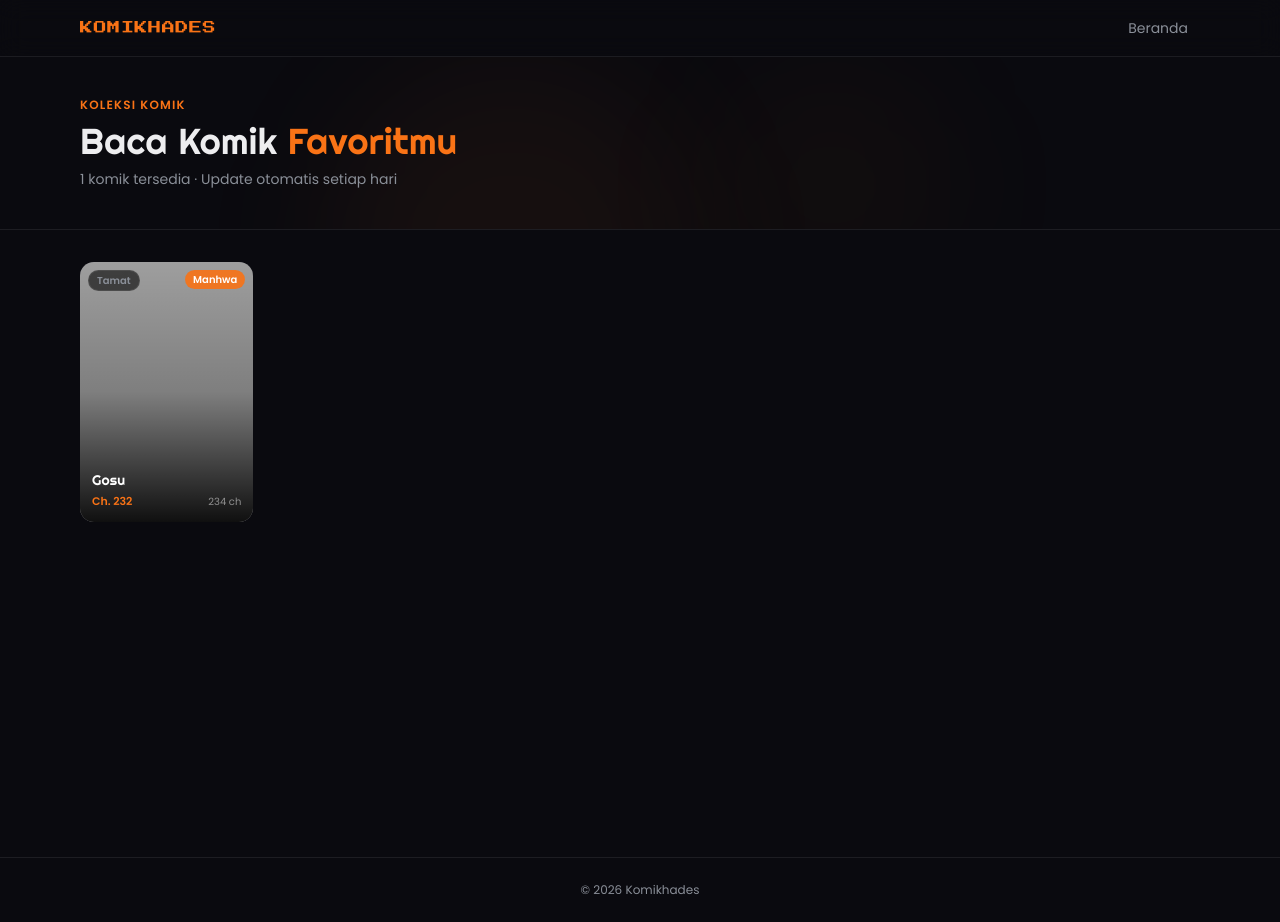
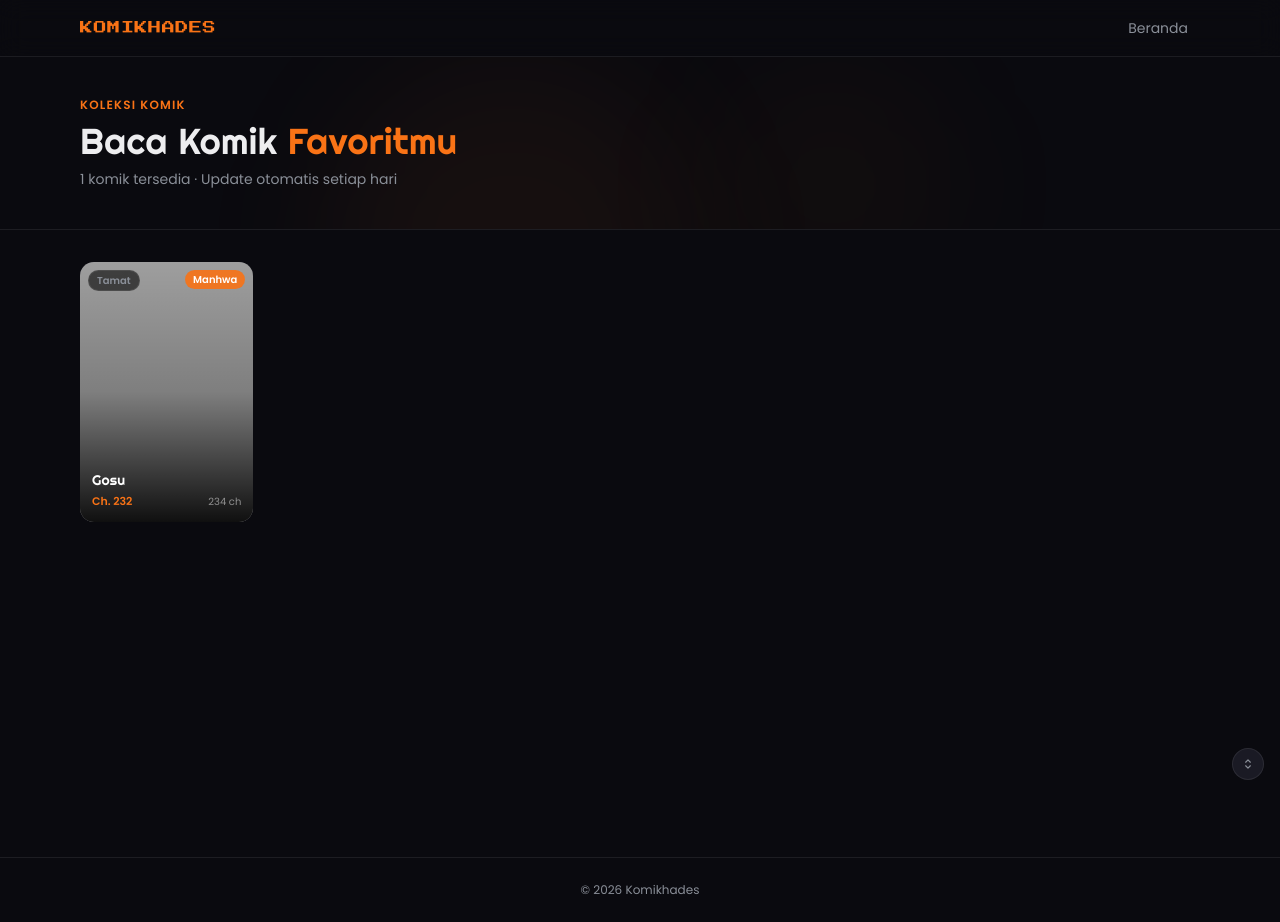
Before and after one commit to hadespwnme/komikhades, a Next.js app: page / in a window 1280 px wide. Built offline with nearby package versions, Linux system fonts and the light colour scheme; grey boxes are pictures that could not be loaded.

Commit message:
feat: tambah tombol scroll atas/bawah dengan auto-hide dan toggle

```diff
--- a/src/app/layout.tsx
+++ b/src/app/layout.tsx
@@ -1,6 +1,7 @@
 import type { Metadata } from "next";
 import "./globals.css";
 import Navbar from "@/components/Navbar";
+import ScrollButtons from "@/components/ScrollButtons";
 
 export const metadata: Metadata = {
   title: {
@@ -23,6 +24,7 @@ export default function RootLayout({
         <footer className="text-center text-xs text-muted py-6 border-t border-border">
           © {new Date().getFullYear()} Komikhades
         </footer>
+        <ScrollButtons />
       </body>
     </html>
   );
--- /dev/null
+++ b/src/components/ScrollButtons.tsx
@@ -0,0 +1,94 @@
+"use client";
+
+import { useEffect, useState, useCallback } from "react";
+
+export default function ScrollButtons() {
+  const [visible, setVisible] = useState(false);   // auto-show when scrolled
+  const [pinned, setPinned] = useState(false);      // manually toggled visible
+  const [show, setShow] = useState(false);          // final visibility
+
+  // Show when scrolled away from top
+  const handleScroll = useCallback(() => {
+    const y = window.scrollY;
+    const maxY = document.documentElement.scrollHeight - window.innerHeight;
+    // Auto-visible when not at very top and not at very bottom edge
+    setVisible(y > 200 && maxY > 200);
+  }, []);
+
+  useEffect(() => {
+    window.addEventListener("scroll", handleScroll, { passive: true });
+    handleScroll();
+    return () => window.removeEventListener("scroll", handleScroll);
+  }, [handleScroll]);
+
+  // Final visibility: auto-visible OR pinned by user tap
+  useEffect(() => {
+    setShow(visible || pinned);
+  }, [visible, pinned]);
+
+  // When user taps: if currently showing → hide (pin off), if hidden → pin on
+  const handleToggle = () => {
+    if (show) {
+      setPinned(false);
+      setVisible(false); // force hide until next scroll threshold
+    } else {
+      setPinned(true);
+    }
+  };
+
+  const scrollToTop = () => window.scrollTo({ top: 0, behavior: "smooth" });
+  const scrollToBottom = () =>
+    window.scrollTo({ top: document.documentElement.scrollHeight, behavior: "smooth" });
+
+  return (
+    <>
+      {/* Toggle trigger — always visible, bottom-right corner, tiny */}
+      <button
+        onClick={handleToggle}
+        aria-label={show ? "Sembunyikan tombol scroll" : "Tampilkan tombol scroll"}
+        className="fixed bottom-5 right-4 z-50 w-8 h-8 rounded-full bg-surface2 border border-border flex items-center justify-center transition-all duration-200 hover:border-accent/50 hover:bg-surface3"
+        style={{ cursor: "pointer" }}
+      >
+        <svg
+          className={`w-3.5 h-3.5 transition-transform duration-300 ${show ? "text-accent" : "text-muted"}`}
+          fill="none"
+          viewBox="0 0 24 24"
+          stroke="currentColor"
+        >
+          <path strokeLinecap="round" strokeLinejoin="round" strokeWidth={2}
+            d="M8 9l4-4 4 4M8 15l4 4 4-4" />
+        </svg>
+      </button>
+
+      {/* Back to Top */}
+      <button
+        onClick={scrollToTop}
+        aria-label="Kembali ke atas"
+        className={`fixed bottom-16 right-4 z-50 w-10 h-10 rounded-full bg-surface2 border border-border flex items-center justify-center transition-all duration-200 hover:bg-accent hover:border-accent hover:text-white active:scale-95 ${
+          show
+            ? "opacity-100 translate-y-0 pointer-events-auto"
+            : "opacity-0 translate-y-4 pointer-events-none"
+        }`}
+      >
+        <svg className="w-4 h-4 text-muted group-hover:text-white" fill="none" viewBox="0 0 24 24" stroke="currentColor">
+          <path strokeLinecap="round" strokeLinejoin="round" strokeWidth={2} d="M5 15l7-7 7 7" />
+        </svg>
+      </button>
+
+      {/* Go to Bottom */}
+      <button
+        onClick={scrollToBottom}
+        aria-label="Ke bawah halaman"
+        className={`fixed bottom-28 right-4 z-50 w-10 h-10 rounded-full bg-surface2 border border-border flex items-center justify-center transition-all duration-200 hover:bg-accent hover:border-accent hover:text-white active:scale-95 ${
+          show
+            ? "opacity-100 translate-y-0 pointer-events-auto"
+            : "opacity-0 translate-y-4 pointer-events-none"
+        }`}
+      >
+        <svg className="w-4 h-4 text-muted" fill="none" viewBox="0 0 24 24" stroke="currentColor">
+          <path strokeLinecap="round" strokeLinejoin="round" strokeWidth={2} d="M19 9l-7 7-7-7" />
+        </svg>
+      </button>
+    </>
+  );
+}
```
Also changed, not shown: promtp.txt (added).
